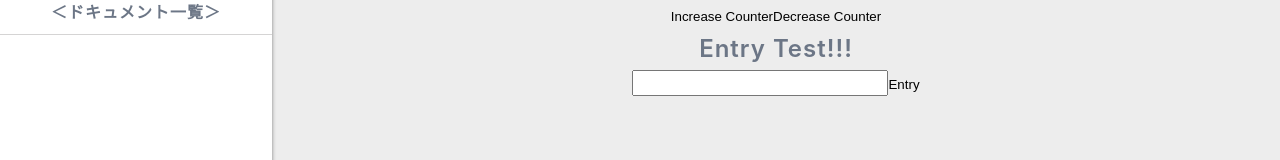
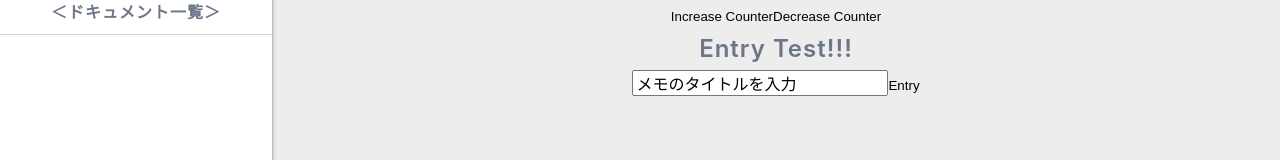
Before and after one commit to tetsu-hira/New2set, a React (Create React App) app: page /test in a window 1280 px wide. Shown: the part 155-315 px from the top of the page. Built offline with nearby package versions, Linux system fonts and the light colour scheme; a web font is replaced by a local one.

Commit message:
チーム名一覧表示が成功

```diff
--- a/src/components/Test.tsx
+++ b/src/components/Test.tsx
@@ -11,10 +11,10 @@ type RootState = {
 };
 
 const Test: React.FC = () => {
-  const [item, setitem] = useState<string>('');
+  const [item, setItem] = useState<string>('');
   const counter = useSelector((state: RootState) => state.counter);
   const currentUser = useSelector((state: any) => state.currentUser);
-  const entryItem = useSelector((state: RootState) => state.entryItem);
+  const entryItem = useSelector((state: any) => state.entryItem);
 
   const dispatch = useDispatch();
 
@@ -22,9 +22,16 @@ const Test: React.FC = () => {
 
   const itemName = (event: React.ChangeEvent<HTMLInputElement>) => {
     if (item.length < 33) {
-      setitem(event.target.value);
+      setItem(event.target.value);
       console.log(item);
     }
+  };
+  const defaultItem = () => {
+    setItem(item.slice(1));
+  };
+  const nullItem = () => {
+    setItem(' ');
+    console.log(item);
   };
 
   useEffect(() => {
@@ -32,6 +39,7 @@ const Test: React.FC = () => {
   }, []);
 
   console.log(entryItem);
+  console.log(item);
 
   return (
     <>
@@ -59,9 +67,18 @@ const Test: React.FC = () => {
       </div>
       <div>
         <h1>Entry Test!!!</h1>
-        <input onChange={itemName}></input>
+        <input
+          type='text'
+          onChange={itemName}
+          value={!item ? 'メモのタイトルを入力' : item}
+          onBlur={defaultItem}
+          onClick={nullItem}
+        ></input>
         <button onClick={() => dispatch(allActions.entryAction.addItem(item))}>Entry</button>
       </div>
+      {entryItem.teamList.map((team: any) => (
+        <div key={team}>{team}</div>
+      ))}
     </>
   );
 };
--- a/src/reducers/entryTeam.ts
+++ b/src/reducers/entryTeam.ts
@@ -4,7 +4,7 @@ type Act = {
 };
 
 const initialState = {
-  selectedIds: [],
+  teamList: [],
 };
 
 const addItem = (array: any, item: any) => {
@@ -20,12 +20,12 @@ const entryItem = (state: any = initialState, action: Act): any => {
     case 'ADD_ITEM':
       return {
         ...state,
-        selectedIds: addItem(state.selectedIds, action.payload),
+        teamList: addItem(state.teamList, action.payload),
       };
     case 'REMOVE_ITEM':
       return {
         ...state,
-        selectedIds: removeItem(state.selectedIds, action.payload),
+        teamList: removeItem(state.teamList, action.payload),
       };
     default:
       return state;
```
